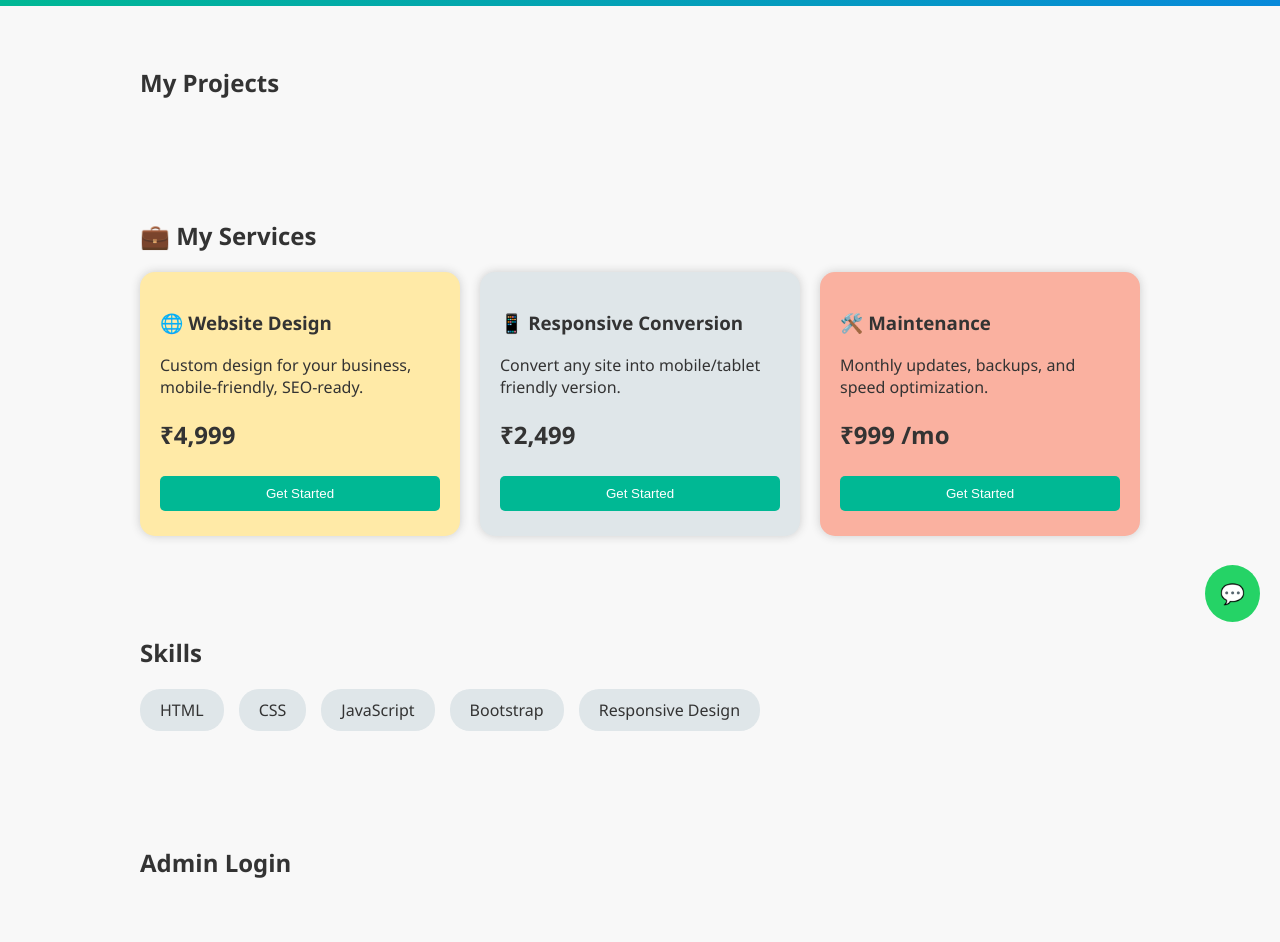
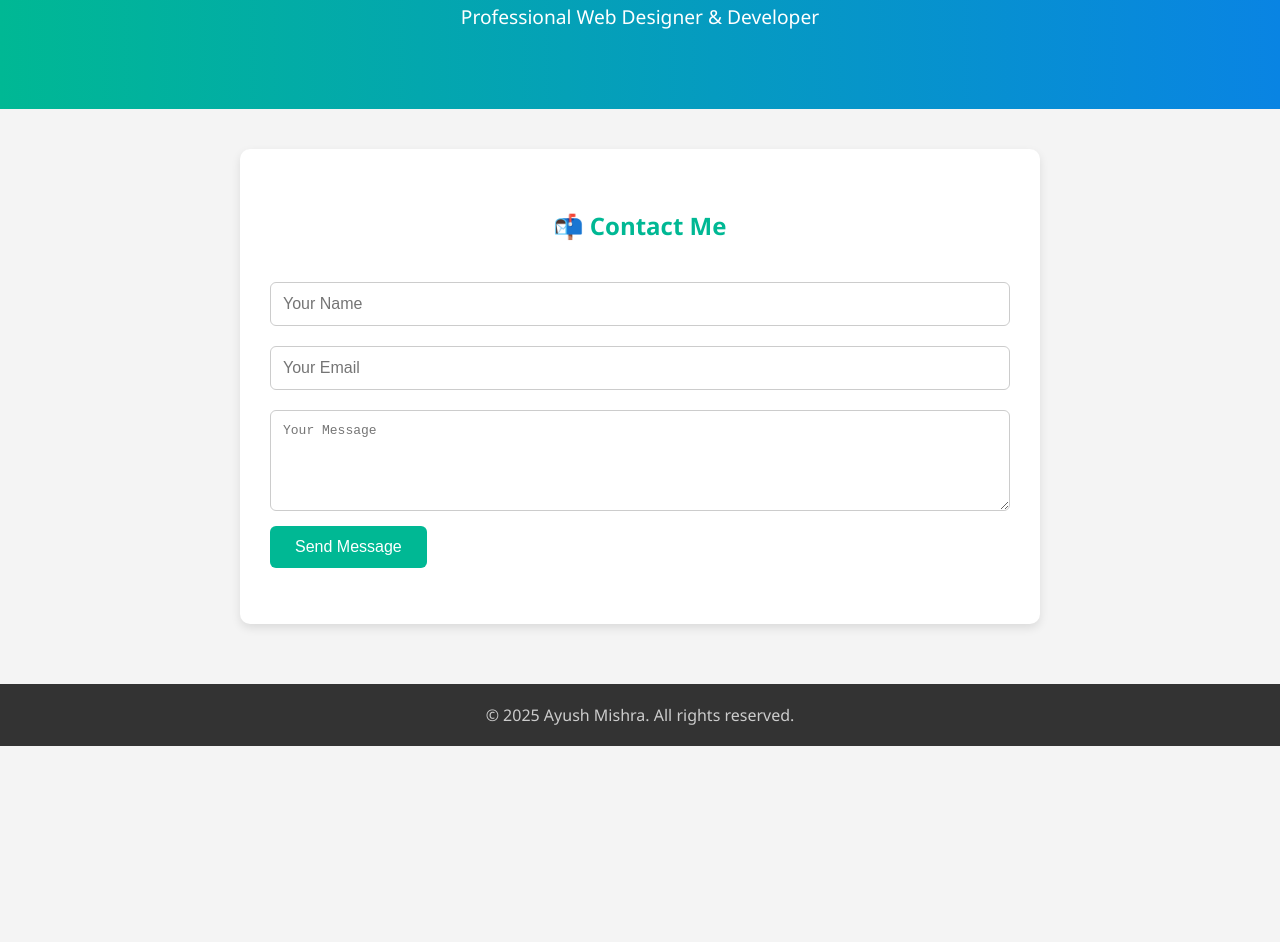
Before and after one commit to ayush-mishra23/ayush-website, a plain HTML site: page index.html in a window 1280 px wide. Shown: the part 158-1100 px from the top of the page. After the commit the page ends 904 px from the top, so only its background shows below. Drawn offline with nearby package versions, Linux system fonts and the light colour scheme.

Commit message:
Add files via upload

```diff
--- a/index.html
+++ b/index.html
@@ -1,80 +1,82 @@
+
 <!DOCTYPE html>
 <html lang="en">
 <head>
   <meta charset="UTF-8" />
   <meta name="viewport" content="width=device-width, initial-scale=1.0"/>
-  <title>Web Designer | Portfolio</title>
+  <title>Ayush Mishra | Web Designer & Developer</title>
+  <meta name="description" content="Ayush Mishra is a professional freelance web designer and developer. I create fast, responsive, and modern websites for your business.">
+  <meta name="keywords" content="Ayush Mishra, Web Designer, Website Developer, Portfolio, Freelance Web Developer India">
+  <meta name="author" content="Ayush Mishra">
   <style>
+    * {
+      box-sizing: border-box;
+    }
     body {
       margin: 0;
       font-family: 'Segoe UI', sans-serif;
-      background: #f8f8f8;
+      background: #f4f4f4;
       color: #333;
     }
     header {
-      background: linear-gradient(45deg, #00b894, #0984e3);
+      background: linear-gradient(90deg, #00b894, #0984e3);
+      padding: 60px 20px;
+      text-align: center;
       color: white;
-      padding: 20px;
-      text-align: center;
+    }
+    header h1 {
+      margin-bottom: 10px;
+      font-size: 2.5em;
+    }
+    header p {
+      font-size: 1.2em;
     }
     .section {
-      padding: 40px 20px;
-      max-width: 1000px;
+      max-width: 800px;
       margin: auto;
+      background: white;
+      padding: 40px 30px;
+      margin-top: 40px;
+      border-radius: 10px;
+      box-shadow: 0 4px 10px rgba(0,0,0,0.1);
     }
-    .project-grid {
-      display: grid;
-      grid-template-columns: repeat(auto-fit, minmax(250px, 1fr));
-      gap: 20px;
+    .section h2 {
+      text-align: center;
+      color: #00b894;
+      margin-bottom: 30px;
     }
-    .project-grid img {
+    form input, form textarea {
       width: 100%;
-      border-radius: 10px;
+      padding: 12px;
+      margin: 10px 0;
+      border: 1px solid #ccc;
+      border-radius: 6px;
+      font-size: 1em;
     }
-    .skills ul {
-      list-style: none;
-      padding: 0;
-      display: flex;
-      flex-wrap: wrap;
-      gap: 15px;
-    }
-    .skills li {
-      background: #dfe6e9;
-      padding: 10px 20px;
-      border-radius: 20px;
-    }
-    .admin-panel, .login-form {
-      display: none;
-      margin-top: 20px;
-    }
-    input, textarea, button {
-      padding: 10px;
-      margin: 5px 0;
-      width: 100%;
-      border-radius: 5px;
-      border: 1px solid #ccc;
-    }
-    button {
+    form button {
       background: #00b894;
       color: white;
+      padding: 12px 25px;
+      font-size: 1em;
       border: none;
+      border-radius: 6px;
       cursor: pointer;
+      transition: background 0.3s;
     }
-    .logout {
-      float: right;
-      background: red;
-      margin-top: -40px;
+    form button:hover {
+      background: #01996d;
     }
-    .whatsapp-btn {
-      position: fixed;
-      bottom: 20px;
-      right: 20px;
-      background: #25D366;
-      color: white;
-      padding: 15px;
-      border-radius: 50%;
-      font-size: 20px;
-      text-decoration: none;
+    #status {
+      margin-top: 10px;
+      text-align: center;
+      font-weight: bold;
+    }
+    footer {
+      text-align: center;
+      margin-top: 60px;
+      padding: 20px;
+      background: #333;
+      color: #ccc;
     }
   </style>
 </head>
@@ -82,148 +84,42 @@
 
 <header>
   <h1>Ayush Mishra</h1>
-  <p>Professional Web Designer</p>
-  <button class="logout" onclick="logout()" style="display:none">Logout</button>
+  <p>Professional Web Designer & Developer</p>
 </header>
 
-<section class="section" id="projects-section">
-  <h2>My Projects</h2>
-  <div class="project-grid" id="project-list">
-    <!-- Dynamic Projects will appear here -->
-  </div>
+<section class="section">
+  <h2>📬 Contact Me</h2>
+  <form id="contact-form">
+    <input type="text" name="name" placeholder="Your Name" required />
+    <input type="email" name="email" placeholder="Your Email" required />
+    <textarea name="message" placeholder="Your Message" rows="5" required></textarea>
+    <button type="submit">Send Message</button>
+    <p id="status"></p>
+  </form>
 </section>
 
-<section class="section" id="services">
-  <h2>💼 My Services</h2>
-  <div style="display: flex; flex-wrap: wrap; gap: 20px; justify-content: center;">
-    <div style="background:#ffeaa7; padding:20px; border-radius:15px; width:280px; box-shadow:0 0 10px #ccc">
-      <h3>🌐 Website Design</h3>
-      <p>Custom design for your business, mobile-friendly, SEO-ready.</p>
-      <h2>₹4,999</h2>
-      <a href="https://wa.me/91XXXXXXXXXX?text=Hi%20Ayush%2C%20I%20want%20Website%20Design%20Service" target="_blank">
-        <button>Get Started</button>
-      </a>
-    </div>
-    <div style="background:#dfe6e9; padding:20px; border-radius:15px; width:280px; box-shadow:0 0 10px #ccc">
-      <h3>📱 Responsive Conversion</h3>
-      <p>Convert any site into mobile/tablet friendly version.</p>
-      <h2>₹2,499</h2>
-      <a href="https://wa.me/91XXXXXXXXXX?text=Hi%20Ayush%2C%20I%20want%20Responsive%20Design%20Service" target="_blank">
-        <button>Get Started</button>
-      </a>
-    </div>
-    <div style="background:#fab1a0; padding:20px; border-radius:15px; width:280px; box-shadow:0 0 10px #ccc">
-      <h3>🛠️ Maintenance</h3>
-      <p>Monthly updates, backups, and speed optimization.</p>
-      <h2>₹999 /mo</h2>
-      <a href="https://wa.me/91XXXXXXXXXX?text=Hi%20Ayush%2C%20I%20want%20Website%20Maintenance%20Service" target="_blank">
-        <button>Get Started</button>
-      </a>
-    </div>
-  </div>
-</section>
-
-<section class="section skills">
-  <h2>Skills</h2>
-  <ul>
-    <li>HTML</li>
-    <li>CSS</li>
-    <li>JavaScript</li>
-    <li>Bootstrap</li>
-    <li>Responsive Design</li>
-  </ul>
-</section>
-
-<section class="section">
-  <h2>Admin Login</h2>
-  <div class="login-form" id="login-form">
-    <input type="password" id="admin-pass" placeholder="Enter Admin Password">
-    <button onclick="login()">Login</button>
-  </div>
-  <div class="admin-panel" id="admin-panel">
-    <h3>Add New Project</h3>
-    <input type="text" id="project-title" placeholder="Project Title">
-    <input type="text" id="project-image" placeholder="Image URL">
-    <button onclick="addProject()">Add Project</button>
-  </div>
-</section>
-
-<section class="section" id="contact">
-  <h2>📬 Contact Me</h2>
-  <form id="contact-form">
-    <input type="text" name="user_name" placeholder="Your Name" required>
-    <input type="email" name="user_email" placeholder="Your Email" required>
-    <textarea name="message" placeholder="Your Message" required></textarea>
-    <button type="submit">Send Message</button>
-  </form>
-  <p id="status" style="margin-top:10px;"></p>
-</section>
-
-<a class="whatsapp-btn" href="https://wa.me/91XXXXXXXXXX" target="_blank">💬</a>
+<footer>
+  &copy; 2025 Ayush Mishra. All rights reserved.
+</footer>
 
 <script src="https://cdn.jsdelivr.net/npm/emailjs-com@3/dist/email.min.js"></script>
 <script>
-  (function(){
-    emailjs.init("YOUR_PUBLIC_KEY"); // Replace with your EmailJS public key
+  (function() {
+    emailjs.init("pgs8E!z3gY!ANYF");
   })();
 
   document.getElementById('contact-form').addEventListener('submit', function(e) {
     e.preventDefault();
     document.getElementById("status").innerText = "Sending...";
-
-    emailjs.sendForm('YOUR_SERVICE_ID', 'YOUR_TEMPLATE_ID', this)
+    emailjs.sendForm('service_207tf3j', 'template_63g8fn7', this)
       .then(function() {
-        document.getElementById("status").innerText = "Message sent successfully!";
+        document.getElementById("status").innerText = "✅ Message sent successfully!";
       }, function(error) {
-        document.getElementById("status").innerText = "Failed to send. Try again.";
-        console.log(error);
+        document.getElementById("status").innerText = "❌ Failed to send. Please try again.";
+        console.error(error);
       });
-
     this.reset();
   });
-
-  function login() {
-    const password = document.getElementById('admin-pass').value;
-    if (password === 'admin123') {
-      document.getElementById('admin-panel').style.display = 'block';
-      document.getElementById('login-form').style.display = 'none';
-      document.querySelector('.logout').style.display = 'inline-block';
-    } else {
-      alert('Wrong password!');
-    }
-  }
-
-  function logout() {
-    document.getElementById('admin-panel').style.display = 'none';
-    document.getElementById('login-form').style.display = 'block';
-    document.querySelector('.logout').style.display = 'none';
-  }
-
-  function addProject() {
-    const title = document.getElementById('project-title').value;
-    const image = document.getElementById('project-image').value;
-    if (title && image) {
-      const projects = JSON.parse(localStorage.getItem('projects') || '[]');
-      projects.push({ title, image });
-      localStorage.setItem('projects', JSON.stringify(projects));
-      displayProjects();
-      document.getElementById('project-title').value = '';
-      document.getElementById('project-image').value = '';
-    } else {
-      alert("Please fill all fields.");
-    }
-  }
-
-  function displayProjects() {
-    const list = document.getElementById('project-list');
-    list.innerHTML = '';
-    const projects = JSON.parse(localStorage.getItem('projects') || '[]');
-    projects.forEach(p => {
-      list.innerHTML += `<div><img src="${p.image}" alt="${p.title}"><p>${p.title}</p></div>`;
-    });
-  }
-
-  displayProjects();
 </script>
 
 </body>
```
